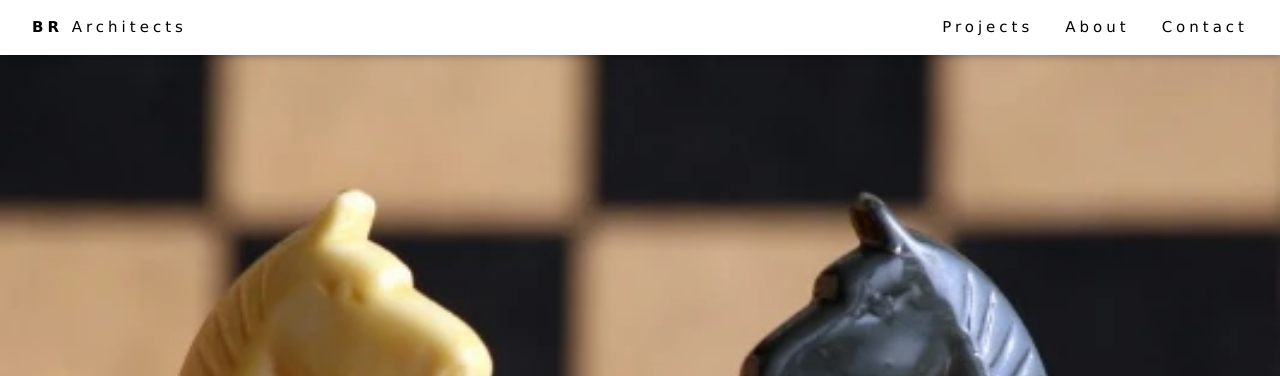
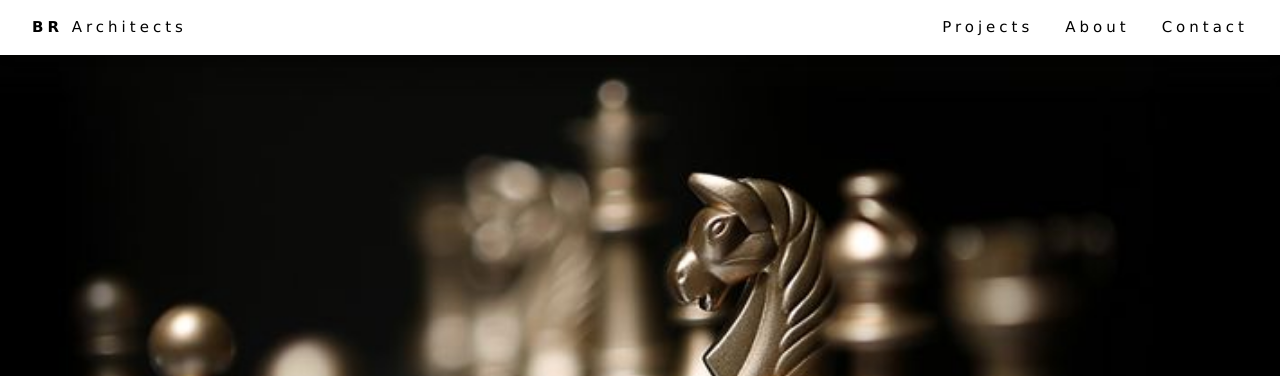
Before and after one commit to Cheserr/Cheserr, a plain HTML site: page ejerciciosconplantillas/secundaria04.html in a window 1280 px wide. Shown: the top 376 px of the page. Drawn offline with Linux system fonts and the light colour scheme.

Commit message:
Update secundaria04.html

```diff
--- a/ejerciciosconplantillas/secundaria04.html
+++ b/ejerciciosconplantillas/secundaria04.html
@@ -23,7 +23,7 @@
 
 <!-- Header -->
 <header class="w3-display-container w3-content w3-wide" style="max-width:1500px;" id="home">
-  <img class="w3-image" src="imagenes/CABALLO-DE-AJEDREZ.webp" alt="Architecture" width="1500" height="800">
+  <img class="w3-image" src="imagenes/eae56238e4dd4e9291b79881545dbb61.jpg" alt="Architecture" width="1500" height="800">
   <div class="w3-display-middle w3-margin-top w3-center">
     <h1 class="w3-xxlarge w3-text-white"><span class="w3-padding w3-black w3-opacity-min"><b>BR</b></span> <span class="w3-hide-small w3-text-light-grey">Architects</span></h1>
   </div>
```
